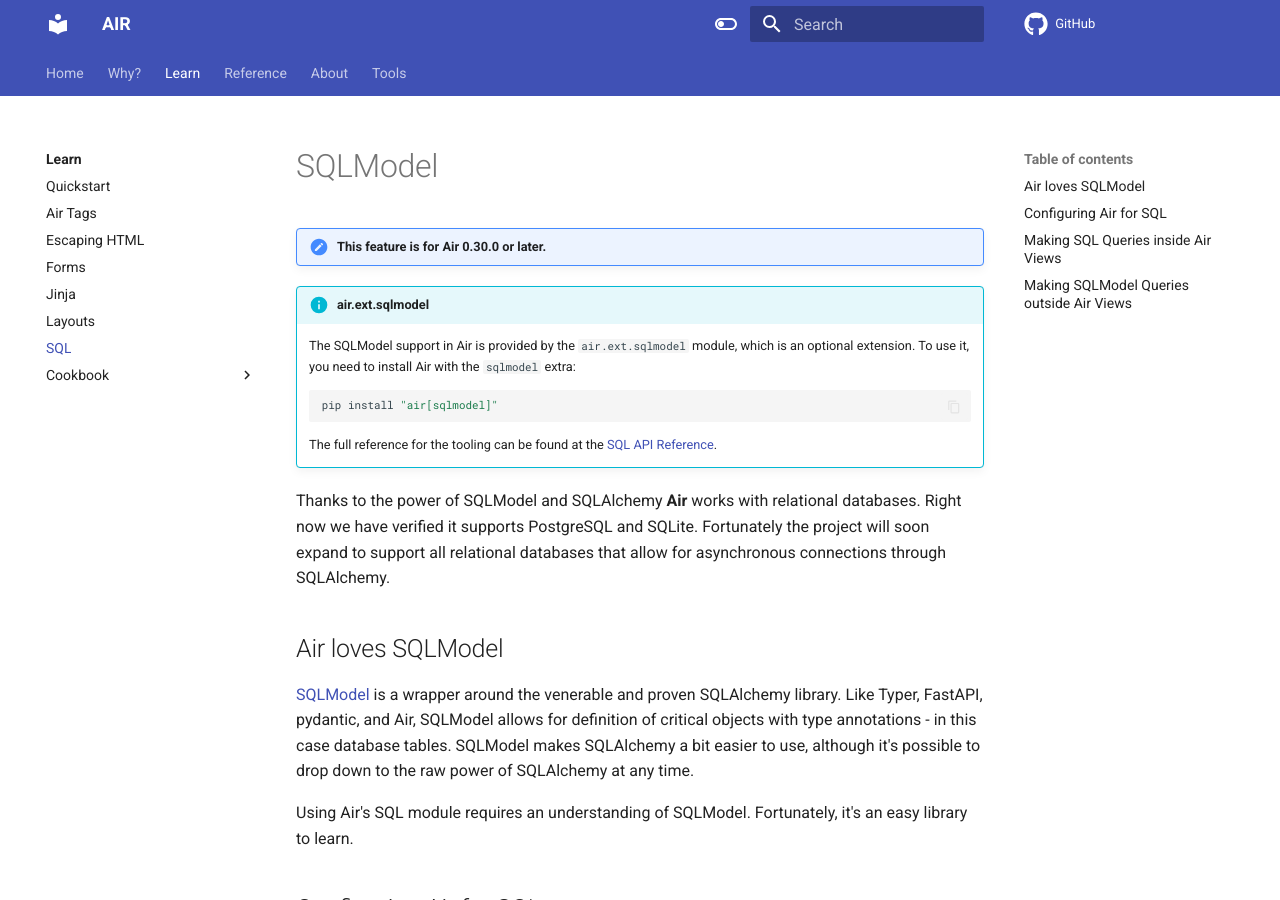
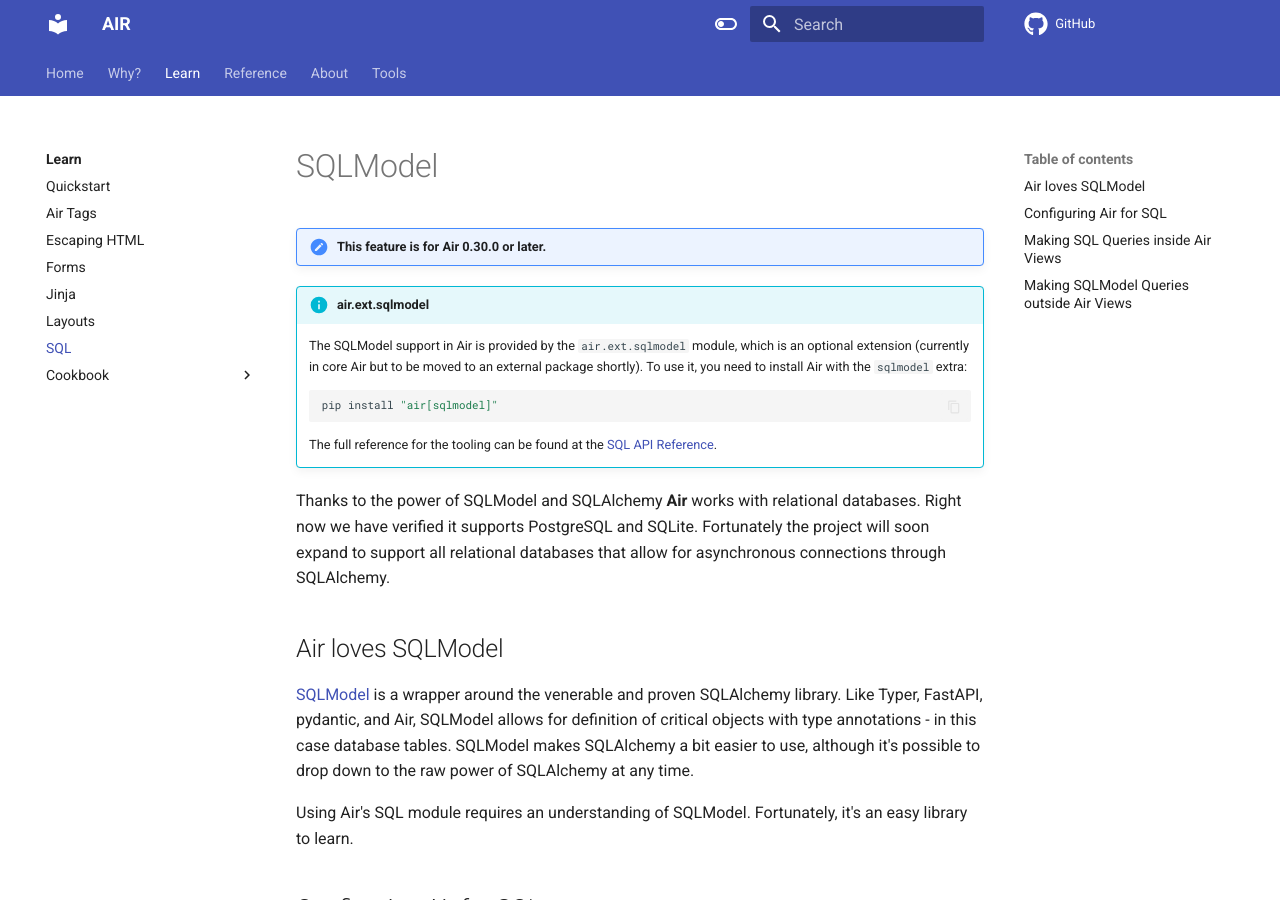
Before and after one commit to feldroy/air, an MkDocs documentation site: the page built from docs/learn/sqlmodel.md, in a window 1280 px wide and 900 px high. Built offline with MkDocs 1.6.1 and Material for MkDocs 9.7.7, drawn with Linux system fonts in a browser that asks for light colours; comment, search, counter and statistics services are not loaded.

Commit message:
Apply suggestion from @audreyfeldroy
Co-authored-by: Audrey M. Roy Greenfeld <audrey@feldroy.com>

````diff
--- a/docs/learn/sqlmodel.md
+++ b/docs/learn/sqlmodel.md
@@ -3,7 +3,7 @@
 !!! note "This feature is for Air 0.30.0 or later."
 
 !!! info "air.ext.sqlmodel"
-    The SQLModel support in Air is provided by the `air.ext.sqlmodel` module, which is an optional extension. To use it, you need to install Air with the `sqlmodel` extra:
+    The SQLModel support in Air is provided by the `air.ext.sqlmodel` module, which is an optional extension (currently in core Air but to be moved to an external package shortly). To use it, you need to install Air with the `sqlmodel` extra:
 
     ```bash
     pip install "air[sqlmodel]"
````
